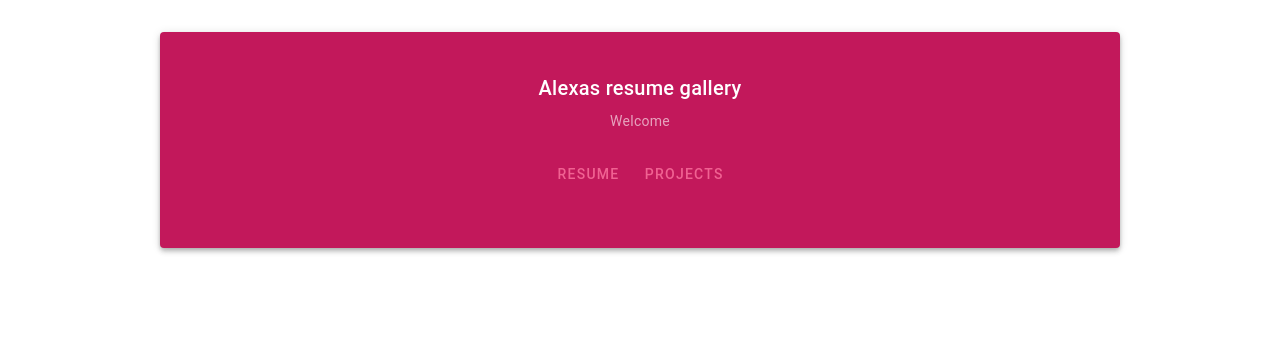
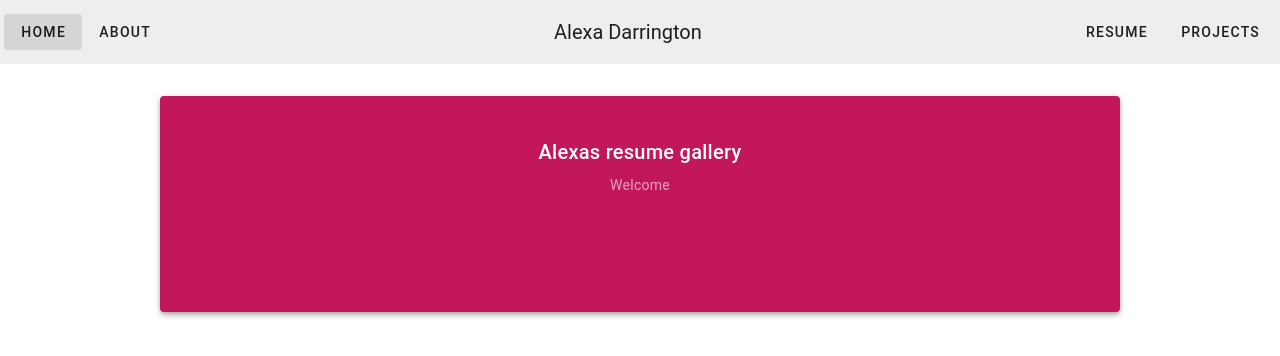
Before and after one commit to alyxadarr/resumeapp, a Nuxt app: page / in a window 1280 px wide. Shown: the top 356 px of the page. Built offline with nearby package versions, Linux system fonts and the light colour scheme.

Commit message:
Added more pages and tool bar

```diff
--- /dev/null
+++ b/pages/about.vue
@@ -0,0 +1,11 @@
+<template>
+    <v-card
+      color="#C2185B"
+      class="mx-auto mt-8 w-75 pa-8 rounded text-center"
+      elevation="4"
+    >
+      <v-card-title class="text-wrap"> Here is my about page </v-card-title>
+      <v-card-subtitle class="text-wrap"> blahhhhh </v-card-subtitle>
+      <v-card-actions class="justify-center mx-2 my-4"> </v-card-actions>
+    </v-card>
+  </template>
--- a/pages/index.vue
+++ b/pages/index.vue
@@ -1,22 +1,21 @@
 <template>
+    <v-toolbar>
+        <v-btn to="/"> Home </v-btn>
+        <v-btn to="/about"> About </v-btn>
+
+
+      <v-toolbar-title class="text-center"> Alexa Darrington </v-toolbar-title>
+      <v-btn to="/resume"> Resume </v-btn>
+      <v-btn to="/projects"> Projects </v-btn>
+    </v-toolbar>
   <v-card
-      color=#C2185B
+    color="#C2185B"
     class="mx-auto mt-8 w-75 pa-8 rounded text-center"
     elevation="4"
   >
-      <v-card-title class="text-wrap">
-        Alexas resume gallery
-      </v-card-title>
-      <v-card-subtitle class="text-wrap">
-        Welcome
-      </v-card-subtitle>
+    <v-card-title class="text-wrap"> Alexas resume gallery </v-card-title>
+    <v-card-subtitle class="text-wrap"> Welcome </v-card-subtitle>
     <v-card-actions class="justify-center mx-2 my-4">
-        <v-btn color=#F06292 class="bg-#F06292" to="/resume">
-          Resume
-        </v-btn>
-        <v-btn color=#F06292 class="bg-#F06292" to="/projects">
-          Projects
-        </v-btn>
     </v-card-actions>
   </v-card>
 </template>
--- a/pages/projects.vue
+++ b/pages/projects.vue
@@ -1,15 +1,11 @@
 <template>
   <v-card
-      color=#C2185B
+    color="#C2185B"
     class="mx-auto mt-8 w-75 pa-8 rounded text-center"
     elevation="4"
   >
-      <v-card-title class="text-wrap">
-Here is my projects page      </v-card-title>
-      <v-card-subtitle class="text-wrap">
-       blahhhhh
-      </v-card-subtitle>
-      <v-card-actions class="justify-center mx-2 my-4">
-      </v-card-actions>
+    <v-card-title class="text-wrap"> Here is my projects page </v-card-title>
+    <v-card-subtitle class="text-wrap"> blahhhhh </v-card-subtitle>
+    <v-card-actions class="justify-center mx-2 my-4"> </v-card-actions>
   </v-card>
 </template>
--- a/pages/resume.vue
+++ b/pages/resume.vue
@@ -1,15 +1,11 @@
 <template>
   <v-card
-      color=#C2185B
+    color="#C2185B"
     class="mx-auto mt-8 w-75 pa-8 rounded text-center"
     elevation="4"
   >
-      <v-card-title class="text-wrap">
-Here is my resume page      </v-card-title>
-      <v-card-subtitle class="text-wrap">
-       blahhhhh
-      </v-card-subtitle>
-      <v-card-actions class="justify-center mx-2 my-4">
-      </v-card-actions>
+    <v-card-title class="text-wrap"> Here is my resume page </v-card-title>
+    <v-card-subtitle class="text-wrap"> blahhhhh </v-card-subtitle>
+    <v-card-actions class="justify-center mx-2 my-4"> </v-card-actions>
   </v-card>
 </template>
```
Lines whose indentation alone changed are shown as unchanged.
